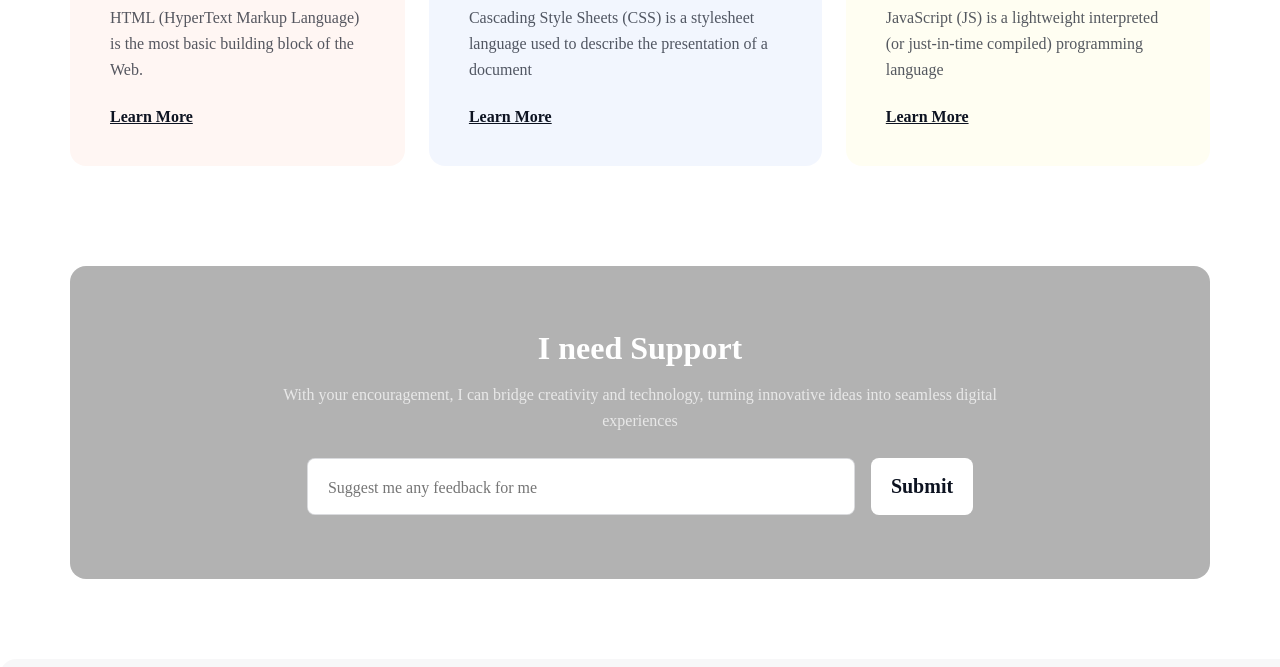
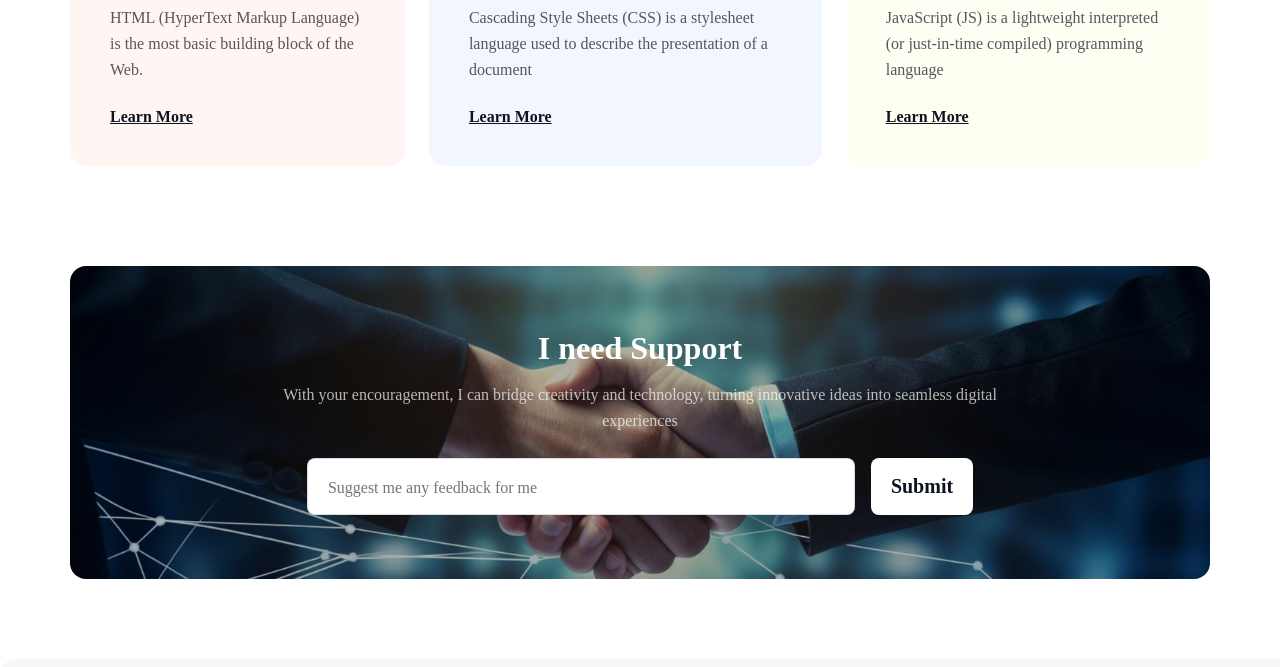
Before and after one commit to ImArijitBasu/PH-Assignment-1, a plain HTML site: page index.html in a window 1280 px wide. Shown: the part 3608-4275 px from the top of the page. Drawn offline with Linux system fonts and the light colour scheme; the site is published under a folder, as on GitHub Pages, so addresses that start at the root find nothing; a web font is replaced by a local one.

Commit message:
bug solved

```diff
--- a/style.css
+++ b/style.css
@@ -414,7 +414,7 @@ header .banner .banner-content button a {
     height: 185px;
     padding: 64px 48px 64px 48px;
     border-radius: 16px;
-    background-image: linear-gradient(rgba(0, 0, 0, 0.3), rgba(0, 0, 0, 0.3)), url(/assets/handshake.jpg);
+    background-image: linear-gradient(rgba(0, 0, 0, 0.3), rgba(0, 0, 0, 0.3)), url(handshake.jpg);
     background-position: center;
     background-repeat: no-repeat;
     background-size: cover;
```
Also changed, not shown: index.html (+1 -1 lines), handshake.jpg (renamed from assets/handshake.jpg).
